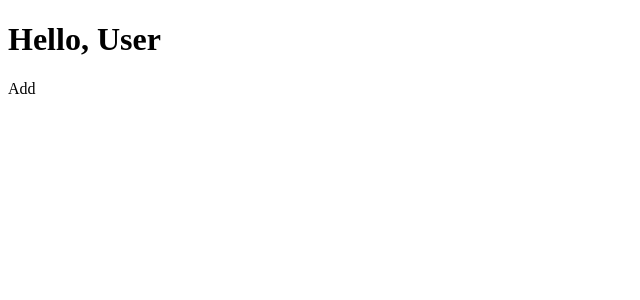
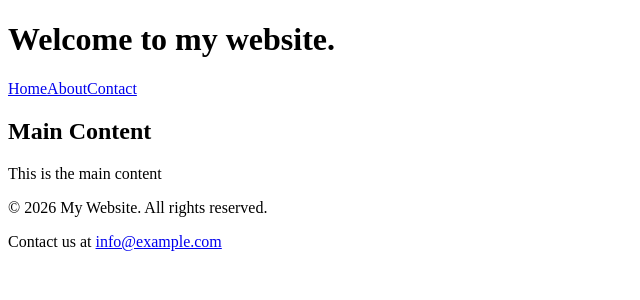
Before and after one commit to epicfarhan/reafresher, a React (Vite) app: page / in a window 1280 px wide. Shown: the top 300 px of the page, without its empty margins (0-640 px from the left). Built offline with nearby package versions, Linux system fonts and the light colour scheme.

Commit message:
components practice

```diff
--- a/src/App.jsx
+++ b/src/App.jsx
@@ -1,11 +1,19 @@
-import Add from "./components/Add";
-import Greet from "./components/Greet";
+import Add from "./Add";
+import Greet from "./Greet";
+import Footer from "./components/Footer";
+import Header from "./components/Header";
+import Main from "./components/Main";
+
 
 const App = () => {
-   return <>
-     <Greet />
-     <Add />
-    </>
+
+   return (
+    <div>
+      <Header />
+      <Main />
+      <Footer />
+    </div>
+   )
 }
 
 export default App;
--- /dev/null
+++ b/src/components/Footer.jsx
@@ -0,0 +1,9 @@
+const Footer = () => {
+  return <footer>
+   <p>&copy; 2026 My Website. All rights reserved.</p>
+   <p>Contact us at <a href="mailto:info@example.com">info@example.com</a></p>
+</footer>
+
+}
+
+export default Footer
--- /dev/null
+++ b/src/components/Header.jsx
@@ -0,0 +1,12 @@
+const Header = () => {
+  return <div>
+       <h1>Welcome to my website.</h1>
+       <nav>
+        <a href="#">Home</a>
+        <a href="#">About</a>
+        <a href="#">Contact</a>
+       </nav>
+    </div>
+}
+
+export default Header;
--- /dev/null
+++ b/src/components/Main.jsx
@@ -0,0 +1,9 @@
+const Main = () => {
+  return <main>
+   <h2>Main Content</h2>
+   <p>This is the main content</p>
+  </main>
+
+}
+
+export default Main
```
Also changed, not shown: src/Add.jsx (renamed from src/components/Add.jsx), src/Greet.jsx (renamed from src/components/Greet.jsx).
